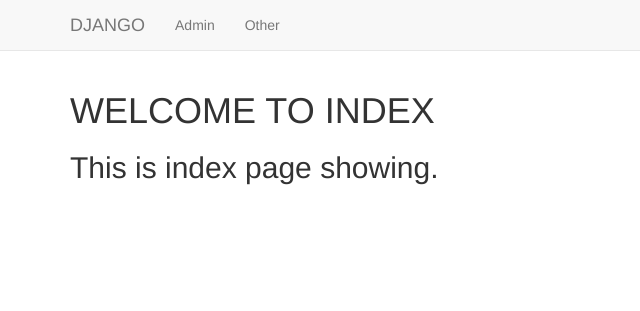
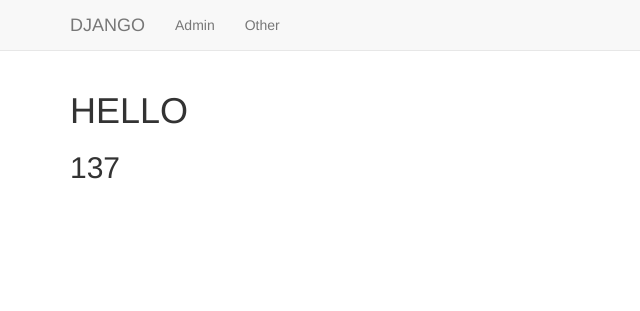
Before and after one commit to Iqbalshahzad96/MySite_Django, a Django app: page / in a window 1280 px wide. Shown: the top 311 px of the page, without its empty margins (0-640 px from the left). Run offline with Django 3.2, Linux system fonts and the light colour scheme; some libraries are stand-ins or nearby versions.

Commit message:
Templates Filters

```diff
--- a/Templates/views.py
+++ b/Templates/views.py
@@ -2,7 +2,8 @@ from django.shortcuts import render
 
 # Create your views here.
 def index(request):
-    return render(request,'learn_templates/index.html')
+    context_dict = {'text':'hello', 'number':100}
+    return render(request,'learn_templates/index.html', context_dict)
 
 def base(request):
     return render(request,'learn_templates/base.html')
--- a/templates/learn_templates/index.html
+++ b/templates/learn_templates/index.html
@@ -1,6 +1,6 @@
 <!DOCTYPE html>
 {% extends "learn_templates/base.html" %}
     {% block body_block %}
-    <h1>WELCOME TO INDEX</h1>
-    <h2>This is index page showing.</h2>
+    <h1>{{text|upper}}</h1>
+    <h2>{{number|add:"37"}}</h2>
     {% endblock %}
```
